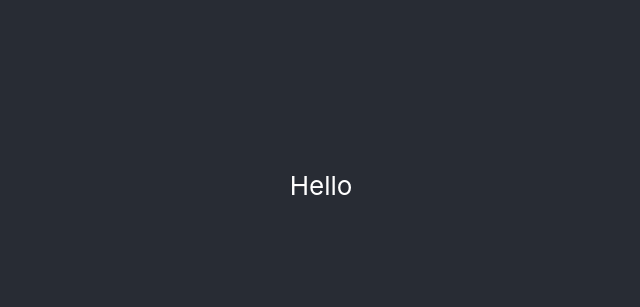
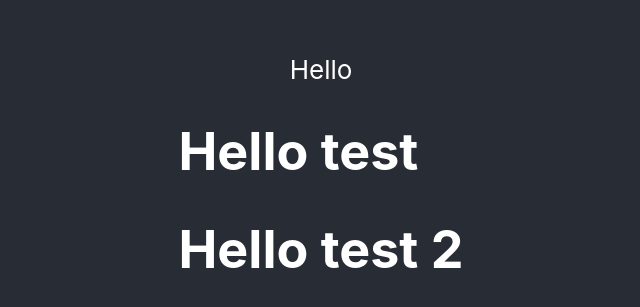
Before and after one commit to srrobin/git-learner, a React (Create React App) app: page / in a window 1280 px wide. Shown: the part 215-522 px from the top of the page, without its empty margins (319-959 px from the left). Built offline with nearby package versions, Linux system fonts and the light colour scheme.

Commit message:
service2 up

```diff
--- a/src/App.js
+++ b/src/App.js
@@ -1,9 +1,11 @@
 import React from 'react';
 import "./App.css"
+import Test from './components/Test';
 const App = () => {
   return (
     <div className='App-header'>
       Hello
+      <Test/>
     </div>
   );
 };
--- /dev/null
+++ b/src/components/Test.jsx
@@ -0,0 +1,13 @@
+import React from 'react';
+import Test2 from './Test2';
+
+const Test = () => {
+    return (
+        <div>
+            <h1>Hello test </h1>
+            <Test2/>
+        </div>
+    );
+};
+
+export default Test;
--- /dev/null
+++ b/src/components/Test2.jsx
@@ -0,0 +1,11 @@
+import React from 'react';
+
+const Test2 = () => {
+    return (
+        <div>
+            <h1>Hello test 2 </h1>
+        </div>
+    );
+};
+
+export default Test2;
```
